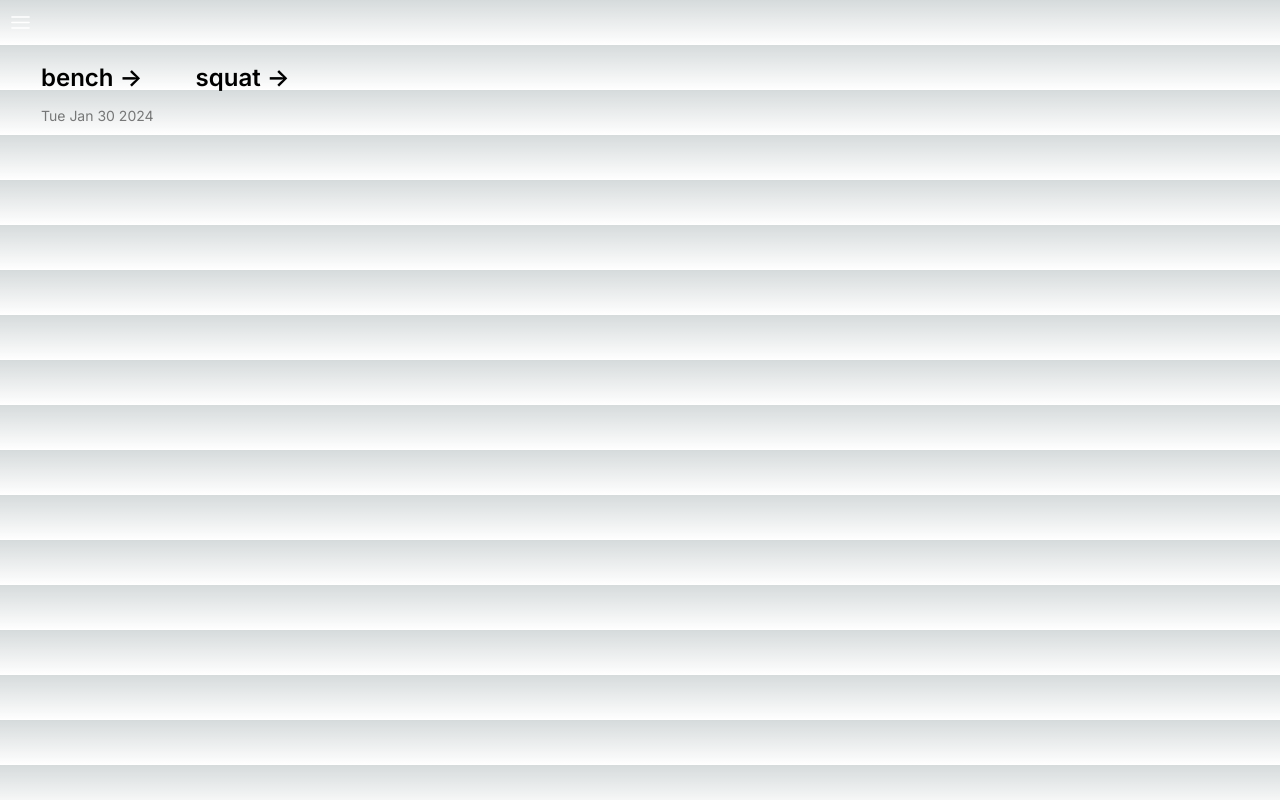
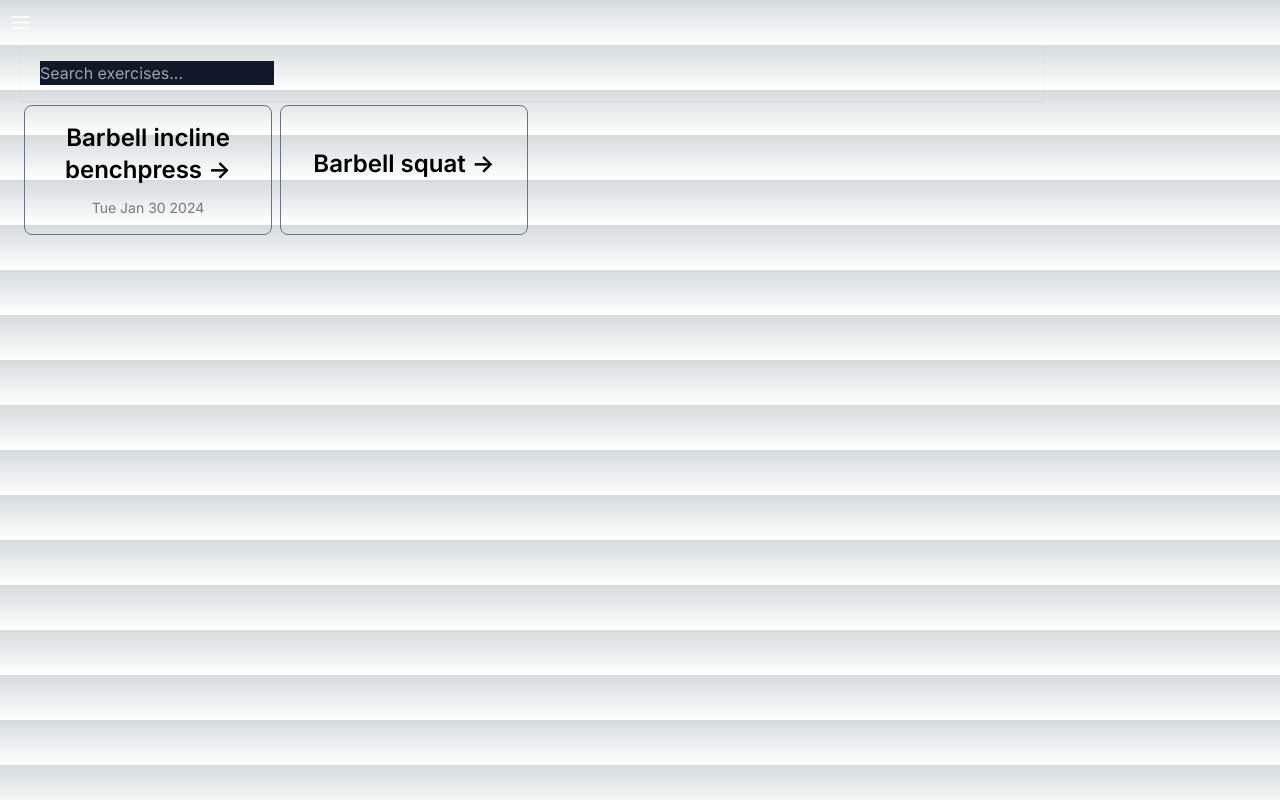
Before and after one commit to pierrecattin/quant-lifters-ui, a Next.js app: page / in a window 1280 px wide. Both pictures are taken after a click on the link "Train". Built offline with nearby package versions, Linux system fonts and the light colour scheme.

Commit message:
search exercises

```diff
--- a/src/app/page.tsx
+++ b/src/app/page.tsx
@@ -8,38 +8,42 @@ class Exercise {
   primaryBodyparts: string[];
   secondaryBodyparts: string[];
   lastDayPerformed?: Date;
+  isCustom: boolean;
 
-  constructor(name: string, primaryBodyparts: string[], secondaryBodyparts: string[], lastDayPerformed?: Date) {
+  constructor(name: string, primaryBodyparts: string[], secondaryBodyparts: string[], isCustom: boolean, lastDayPerformed?: Date) {
     this.name = name;
     this.primaryBodyparts = primaryBodyparts;
     this.secondaryBodyparts = secondaryBodyparts;
+    this.isCustom = isCustom;
     this.lastDayPerformed = lastDayPerformed;
   }
 }
 
 function ExerciseButton({ exercise }: {exercise: Exercise}) {
   return (
-    <a className="group rounded-lg border border-transparent px-5 py-4 transition-colors hover:border-gray-300 hover:bg-gray-100 hover:dark:border-neutral-700 hover:dark:bg-neutral-800/30">
+    <button className="group m-1 rounded-lg border border-gray-500 px-5 py-4 transition-colors hover:border-gray-100 hover:bg-gray-100 hover:dark:border-red-700 hover:dark:bg-neutral-800/50">
         <h2 className={`mb-3 text-2xl font-semibold`}>
           {exercise.name}{" "}
-          <span className="inline-block transition-transform group-hover:translate-x-1 motion-reduce:transform-none">
+          <span className="inline-block transition-transform group-hover:translate-x-2 motion-reduce:transform-none">
             -&gt;
           </span>
         </h2>
         <p className={`m-0 max-w-[30ch] text-sm opacity-50`}>
           {exercise.lastDayPerformed?.toDateString()}
         </p>
-      </a>
+      </button>
   );
 }
 
-  function ExerciseTable({ exercises }: { exercises: Exercise[] }) {
+  function ExerciseTable({ exercises, filterText }: { exercises: Exercise[], filterText: string }) {
     const rows:JSX.Element[] = [];
     exercises.forEach((exercise) => {
-      rows.push(
-        <ExerciseButton
-          exercise={exercise}/>
-      );
+      if(exercise.name.toLowerCase().includes(filterText.toLocaleLowerCase())){
+        rows.push(
+          <ExerciseButton
+            exercise={exercise}/>
+        );
+      }
     });
 
     return (
@@ -49,25 +53,50 @@ function ExerciseButton({ exercise }: {exercise: Exercise}) {
     );
   }
 
+function SearchBar({filterText, onFilterChange}: {filterText: string, onFilterChange: any}){
+  return(
+      <form className='px-5 py-4 shadow-sm' >
+        <input className='text-gray-100 bg-gray-900 border-transparent'
+          type="text"
+          placeholder="Search exercises..."
+          value={filterText}
+          onChange={(e) => onFilterChange(e.target.value)}/>
+      </form>
+    );
+}
+
+function FilterableExerciseTable({ exercises }: { exercises: Exercise[] }) {
+  const [filterText, setFilterText] = useState('');
+
+  return(
+    <div>
+      <SearchBar filterText={filterText} onFilterChange={setFilterText}/>
+      <ExerciseTable
+        exercises={exercises}
+        filterText={filterText} />
+    </div>
+  )
+}
 
 function Train(){
-  const e1 = new Exercise("bench", ["chest"], [], new Date("2024-01-30"))
-  const e2 = new Exercise("squat", ["quads"], [])
-  const exercises = [e1, e2]
+  const e1 = new Exercise("Barbell incline benchpress", ["chest"], [], false,new Date("2024-01-30"))
+  const e2 = new Exercise("Barbell squat", ["quads"], [], false)
+  const [exercises, setExercises] = useState([e1, e2]);
+
   return(
-    <ExerciseTable exercises={exercises} />
+    <FilterableExerciseTable exercises={exercises} />
   )
 }
 
 function Stats(){
   return(
-    "Some stats"
+    "Stats"
   )
 }
 
 function Config(){
   return(
-      "Some config"
+    "Config"
   )
 }
 
```
